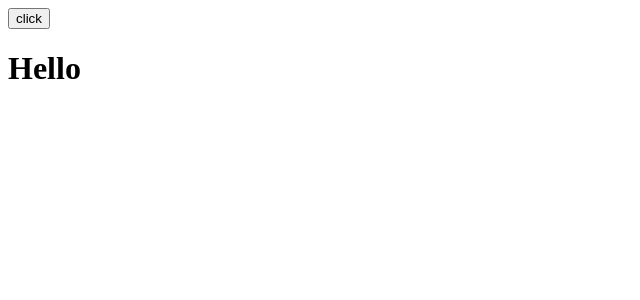
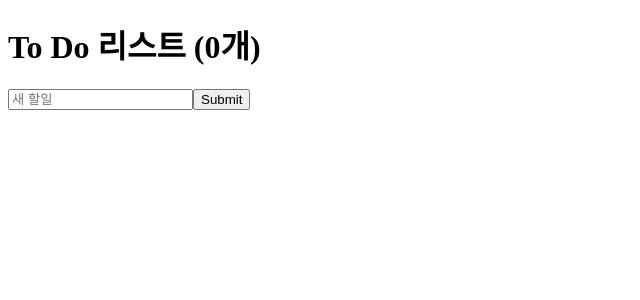
Before and after one commit to dg1418/react-study, a React (Create React App) app: page / in a window 1280 px wide. Shown: the top 300 px of the page, without its empty margins (0-640 px from the left). Built offline with nearby package versions, Linux system fonts and the light colour scheme.

Commit message:
7장 to dos 작성

```diff
--- a/src/App.js
+++ b/src/App.js
@@ -1,32 +1,7 @@
-import { useEffect, useState } from "react";
-function Hello() {
-  const hi = () => {
-    console.log("create");
-    return bye;
-  };
-
-  const bye = (event) => {
-    console.log("destroy");
-  };
-
-  useEffect(hi, []);
-
-  return <h1>Hello</h1>;
-}
+import { ToDos } from "./components/ToDos";
 
 function App() {
-  const [show, setShow] = useState(true);
-
-  const onClick = () => {
-    setShow((prev) => !prev);
-  };
-
-  return (
-    <div>
-      <button onClick={onClick}>click</button>
-      {show && <Hello />}
-    </div>
-  );
+  return <ToDos />;
 }
 
 export default App;
--- /dev/null
+++ b/src/components/ToDos.jsx
@@ -0,0 +1,46 @@
+import { useState } from "react";
+
+export function ToDos() {
+  const [todo, setTodo] = useState("");
+  const [todos, setTodos] = useState([]);
+
+  const onChange = (event) => {
+    setTodo(event.target.value);
+  };
+
+  const onSubmit = (event) => {
+    event.preventDefault();
+
+    if (todo === "") {
+      return;
+    }
+
+    setTodos((current) => [todo, ...current]);
+    inputReset();
+  };
+
+  const inputReset = () => {
+    setTodo("");
+  };
+
+  return (
+    <div>
+      <h1>To Do 리스트 ({todos.length}개)</h1>
+
+      <form onSubmit={onSubmit}>
+        <input
+          type="text"
+          placeholder="새 할일"
+          value={todo}
+          onChange={onChange}
+        />
+        <input type="submit" />
+      </form>
+      <ul>
+        {todos.map((item, index) => {
+          return <li key={index}>{item}</li>;
+        })}
+      </ul>
+    </div>
+  );
+}
```
